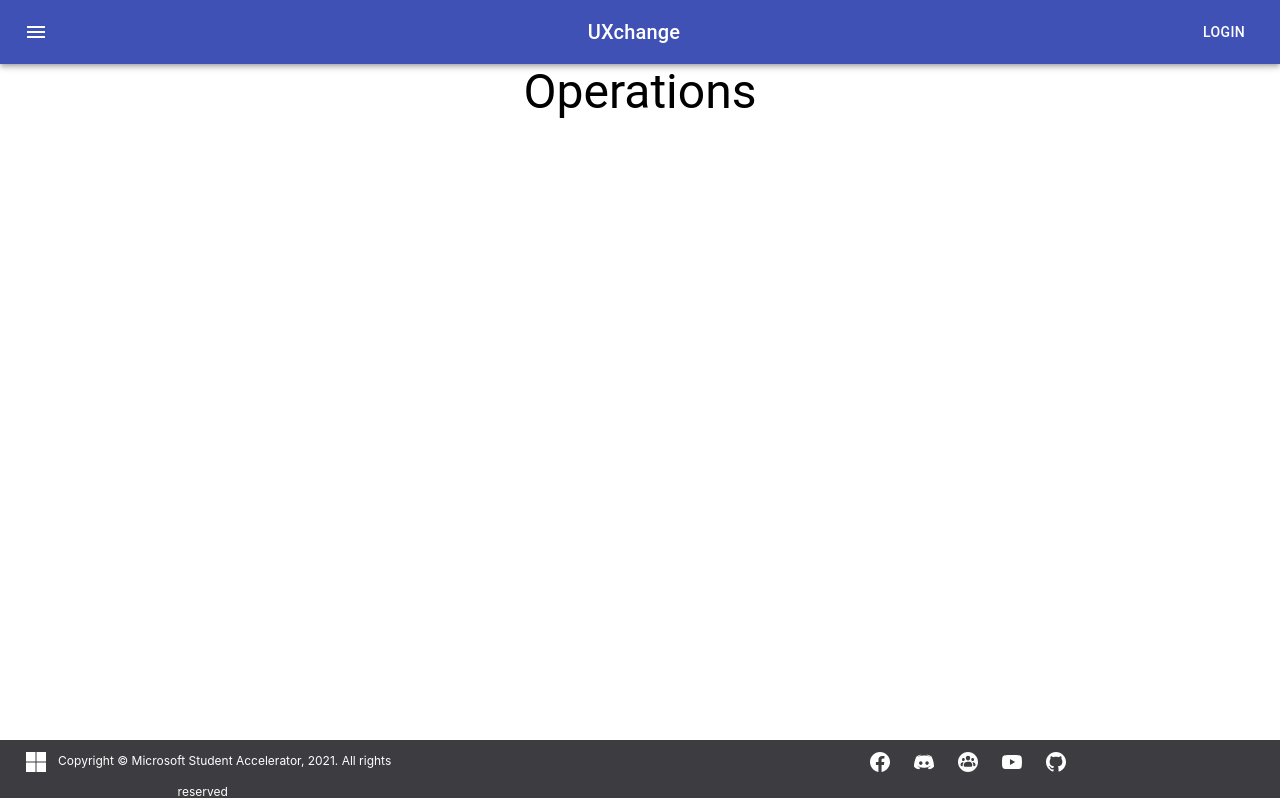
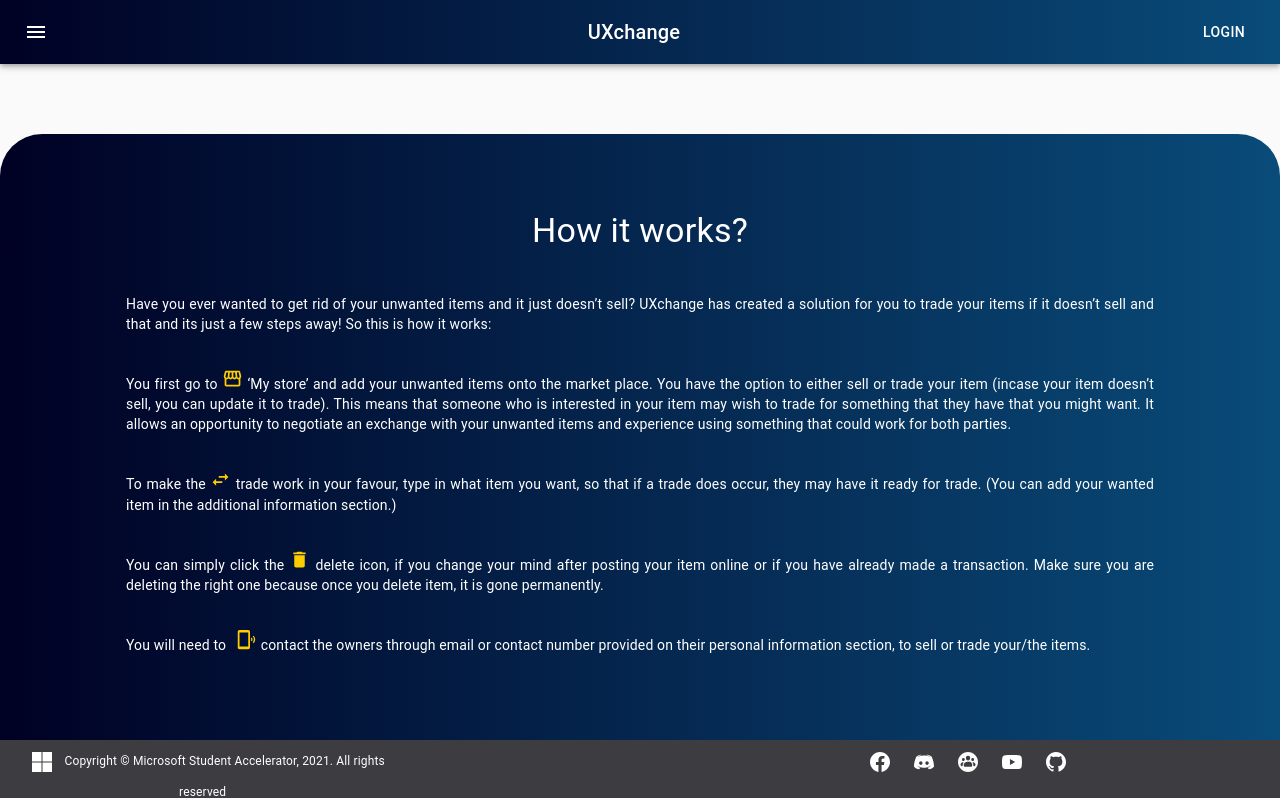
Before and after one commit to AnthonyNZFullStack/UXchange, a React (Create React App) app in the folder uxchange/: page /Operations in a window 1280 px wide. Shown: the top 798 px of the page. Built offline with nearby package versions, Linux system fonts and the light colour scheme; the HTML template or start-up script is replaced by a standard one.

Commit message:
Operations-page-style

```diff
--- a/uxchange/src/App.tsx
+++ b/uxchange/src/App.tsx
@@ -4,7 +4,7 @@ import Header from "./Components/Header/Header";
 import Footer from "./Components/Footer/Footer";
 import { Route, Switch } from 'react-router';
 import { HomePage } from './Pages/HomePage/HomePage';
-import { Operations } from './Pages/Operations/Operations';
+import Operations from './Pages/Operations/Operations';
 import { MyItems } from './Pages/MyItems/MyItems';
 import { MarketPlace } from './Pages/MarketPlace/MarketPlace';
 
@@ -13,8 +13,8 @@ function App() {
     <div className="App">
       <Header />
       <Switch>
-        <Route path="/home" component={HomePage} />
-        <Route path="/operations" component={Operations} />
+        <Route path="/Home" component={HomePage} />
+        <Route path="/Operations" component={Operations} />
         <Route path="/My items" component={MyItems} />
         <Route path="/Market place" component={MarketPlace} />
       </Switch>
--- a/uxchange/src/Components/Drawer/Sidebar.tsx
+++ b/uxchange/src/Components/Drawer/Sidebar.tsx
@@ -31,7 +31,7 @@ export const Sidebar = () => {
     <div className={classes.list}>
 
       <List>
-        <ListItem button href="/home" component={Link}>
+        <ListItem button href="/Home" component={Link}>
           <ListItemIcon><HomeIcon /></ListItemIcon>
           <ListItemText className={classes.listText} primary="Home" />
         </ListItem>
--- a/uxchange/src/Components/Header/Header.tsx
+++ b/uxchange/src/Components/Header/Header.tsx
@@ -20,6 +20,9 @@ const useStyles = makeStyles((theme: Theme) =>
     title: {
       flexGrow: 1,
     },
+    headerColor: {
+    background: 'linear-gradient(90deg, rgba(0,1,36,1) 0%, rgba(9,75,121,1) 100%, rgba(0,212,255,1) 100%)',
+    }
   })
 );
 
@@ -33,7 +36,7 @@ function Header() {
 
   return (
     <div className={classes.root}>
-      <AppBar position="static">
+      <AppBar className={classes.headerColor} position="relative">
         <Toolbar>
         <IconButton className={classes.menuButton} edge="start" color="inherit" aria-label="menu"
                         onClick={toggleSideBar}>
--- a/uxchange/src/Pages/Operations/Operations.tsx
+++ b/uxchange/src/Pages/Operations/Operations.tsx
@@ -1,6 +1,118 @@
 import React from "react";
 import { Typography } from "@material-ui/core";
+import CssBaseline from "@material-ui/core/CssBaseline";
+import Container from "@material-ui/core/Container";
+import { Theme } from "@material-ui/core";
+import { makeStyles } from "@material-ui/core/styles";
+import createStyles from "@material-ui/core/styles/createStyles";
+import StorefrontIcon from "@material-ui/icons/Storefront"
+import SwapHorizIcon from '@material-ui/icons/SwapHoriz';
+import DeleteIcon from '@material-ui/icons/Delete';
+import PhonelinkRingIcon from '@material-ui/icons/PhonelinkRing';
 
-export const Operations = () => {
-  return <Typography variant="h3">Operations</Typography>;
+
+const useStyles = makeStyles((theme: Theme) =>
+  createStyles({
+    root: {
+      flexGrow: 1,
+      background: 'linear-gradient(90deg, rgba(0,1,36,1) 0%, rgba(9,75,121,1) 100%, rgba(0,212,255,1) 100%)',
+      marginTop: '5em',
+      minHeight: '150vh',
+      borderRadius: '3em',
+      padding: '3em',
+      color: 'white',
+      [theme.breakpoints.down('sm')]: {
+        color: 'white',
+      }
+    },
+    boxOne: {
+      display: 'inline-block',
+      padding: '1em',
+    },
+    paragraphOne: {
+      padding: '0 6em',
+      textAlign: 'justify',
+      textAlignLast: 'left',
+      marginBottom: '1em',
+      marginTop: '3em',
+      [theme.breakpoints.down('sm')]: {
+        padding: '0 1em',
+      }
+    },
+    paragraphTwo: {
+      textAlign: 'justify',
+      textAlignLast: 'left',
+      padding: '0 5em',
+      verticalAlign: 'middle',
+      [theme.breakpoints.down('sm')]: {
+        color: 'salmon',
+        padding: '0 0',
+      }
+    },
+    iconStyling: {
+      color: '#FFCC00',
+      fontSize: '1.5em',
+      marginTop: '0.3em'
+    }
+  })
+);
+
+function Operations() {
+  const classes = useStyles();
+
+  return (
+    <React.Fragment>
+      <CssBaseline />
+      <Container className={classes.root} maxWidth="lg" >
+
+        <Typography style={{marginTop: '1em'}} variant="h4" gutterBottom>
+          How it works?
+        </Typography>
+
+        <Typography className={classes.paragraphOne} variant="body2" align="left">
+          Have you ever wanted to get rid of your unwanted items and it just doesn’t sell? UXchange has created
+          a solution for you to trade your items if it doesn’t sell and that and its just a few steps away! So
+          this is how it works:
+        </Typography>
+
+        <Container className={classes.boxOne}>
+          <Typography className={classes.paragraphTwo} variant="body2" align="left" >
+            You first go to <StorefrontIcon className={classes.iconStyling} /> ‘My store’ and add your unwanted items onto the market place. You have the option to
+            either sell or trade your item (incase your item doesn’t sell, you can update it to trade). This means that
+            someone who is interested in your item may wish to trade for something that they have that you might
+            want. It allows an opportunity to negotiate an exchange with your unwanted items and experience
+            using something that could work for both parties.
+          </Typography>
+        </Container>
+
+        <Container className={classes.boxOne}>
+          <Typography className={classes.paragraphTwo} variant="body2" align="left" >
+            To make the <SwapHorizIcon className={classes.iconStyling} /> trade work in your favour, type in what item you want, so that if a trade does occur, they
+            may have it ready for trade. (You can add your wanted item in the additional information section.)
+          </Typography>
+        </Container>
+
+        <Container className={classes.boxOne}>
+          <Typography className={classes.paragraphTwo} variant="body2" align="center" >
+          You can simply click the <DeleteIcon className={classes.iconStyling} /> delete icon, if you change your mind after posting your item online or if you have already made a transaction.
+          Make sure you are deleting the right one because once you delete item, it is gone permanently.
+          </Typography>
+        </Container>
+
+        <Container className={classes.boxOne}>
+          <Typography className={classes.paragraphTwo} variant="body2" align="center" >
+            You will need to <PhonelinkRingIcon style={{ color: '#FFCC00', fontSize: '1.5em', marginTop: '0.3em', marginLeft: '0.3em' }} /> contact the owners through email or contact number
+            provided on their personal information section, to sell or trade your/the items.
+          </Typography>
+        </Container>
+
+        <Typography style={{marginTop: '3em'}} variant="h4" gutterBottom>
+          Ready to start your exchange?
+        </Typography>
+
+      </Container>
+    </React.Fragment >
+  );
 };
+
+export default Operations;
```
